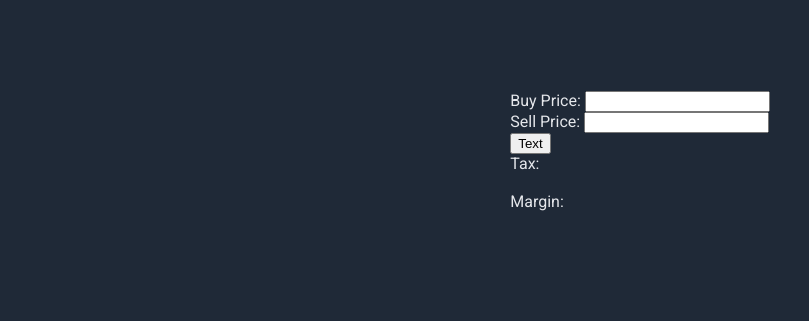
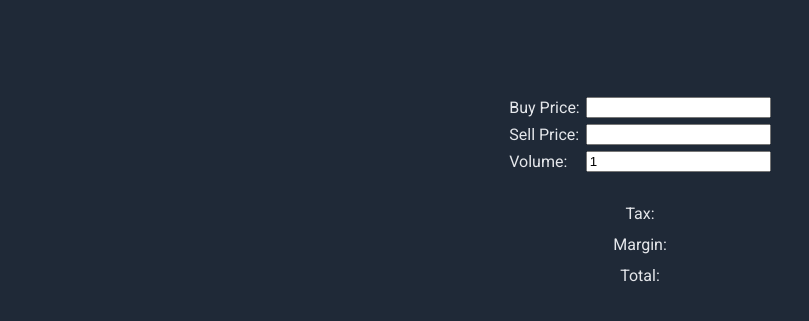
Before and after one commit to skipple/osrs-margin-calc, a plain HTML site: page index.html in a window 1280 px wide. Shown: the part 65-386 px from the top of the page, without its empty margins (0-809 px from the left). Drawn offline with Linux system fonts and the light colour scheme.

Commit message:
Forgot to save

```diff
--- a/index.html
+++ b/index.html
@@ -16,20 +16,38 @@
     </div>
 
     <div class="body container">
-        <div class="container">
-            <span class="buy text">Buy Price:</span>
-            <input type="number" oninput="calculate()" id="bprice">
-        </br>
-            <span class="sell text">Sell Price:</span>
-            <input type="number" oninput="calculate()" id="sprice">
-        </br>
-            <button type="button" onclick="calculate()">Text</button>
-        </br>
-            <span class="tax text">Tax:</span>
-            <div type="textbox" id="tax_output"></div>
-        </br>
-            <span class="margin text">Margin:</span>
-            <div type="textbox" id="margin_output"></div>
+        <div class="input container">
+            <div class="field">
+                <span class="buy text">Buy Price:</span>
+                <input type="number" oninput="calculate()" id="bprice">
+            </div>
+
+            <div class="field">
+                <span class="sell text">Sell Price:</span>
+                <input type="number" oninput="calculate()" id="sprice">
+            </div>
+
+            <div class="field">
+                <span class="volume text">Volume:</span>
+                <input type="number" oninput="calculate()" id="volume" value="1">
+            </div>
+        </div>
+
+        <div class="output container">
+            <div class="field">
+                <span class="tax text">Tax: </span>
+                <span type="textbox" id="tax_output"></span>
+            </div>
+
+            <div class="field">
+                <span class="margin text">Margin: </span>
+                <span type="textbox" id="margin_output"></span>
+            </div>
+
+            <div class="field">
+                <span class="margin text">Total: </span>
+                <span type="textbox" id="total_output"></span>
+            </div>
         </div>
     </div>
 
--- a/javascript.js
+++ b/javascript.js
@@ -20,7 +20,7 @@ function calculate()
         tax = calculateTax(sell_price);
         margin = calculateMargin(buy_price, sell_price);
 
-        document.getElementById("tax_output").innerHTML = "(",tax,")";
+        document.getElementById("tax_output").innerHTML = tax;
         document.getElementById("margin_output").innerHTML = margin;
         document.getElementById("total_output").innerHTML = margin * volume;
     }
--- a/style.css
+++ b/style.css
@@ -14,8 +14,40 @@ body {
 .body {
     color: #E5E7EB;
     display: flex;
+    flex-direction: column;
     align-items: center;
     justify-content: center;
     padding-top: 70px;
     padding-bottom: 100px;
 }
+
+.input{
+
+}
+
+.output{
+    display: flex;
+    align-items: center;
+    flex-direction: column;
+    margin-top: 20px;
+
+}
+
+.field{
+    display: flex;
+    align-items: center;
+    justify-content: space-between;
+    margin: 6px;
+}
+
+input{
+    margin-left: 6px;
+}
+
+input[type=number]::-webkit-inner-spin-button,
+input[type=number]::-webkit-outer-spin-button {
+    -webkit-appearance: none;
+    -moz-appearance: none;
+    appearance: none;
+    margin: 0px;
+}
```
